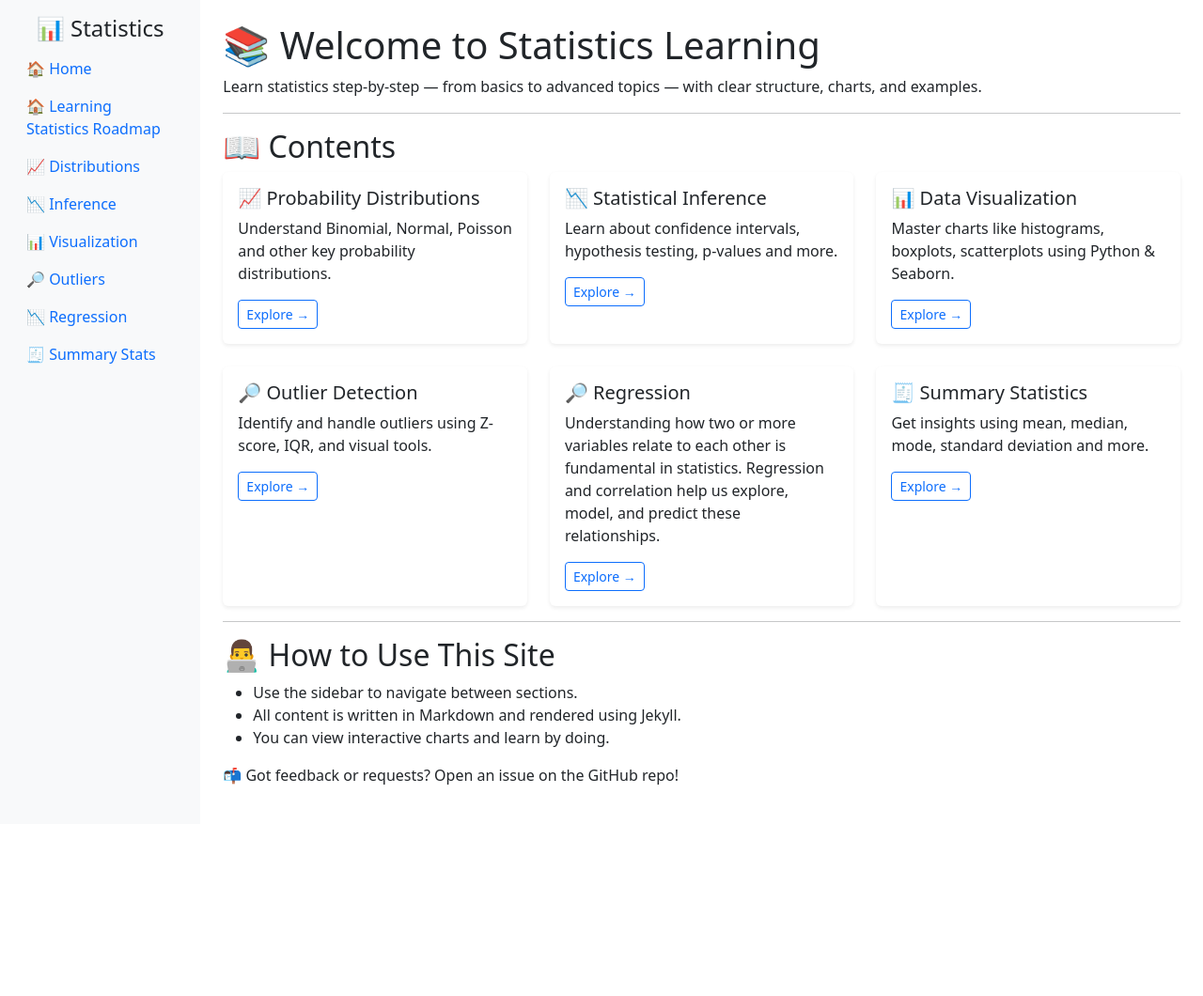
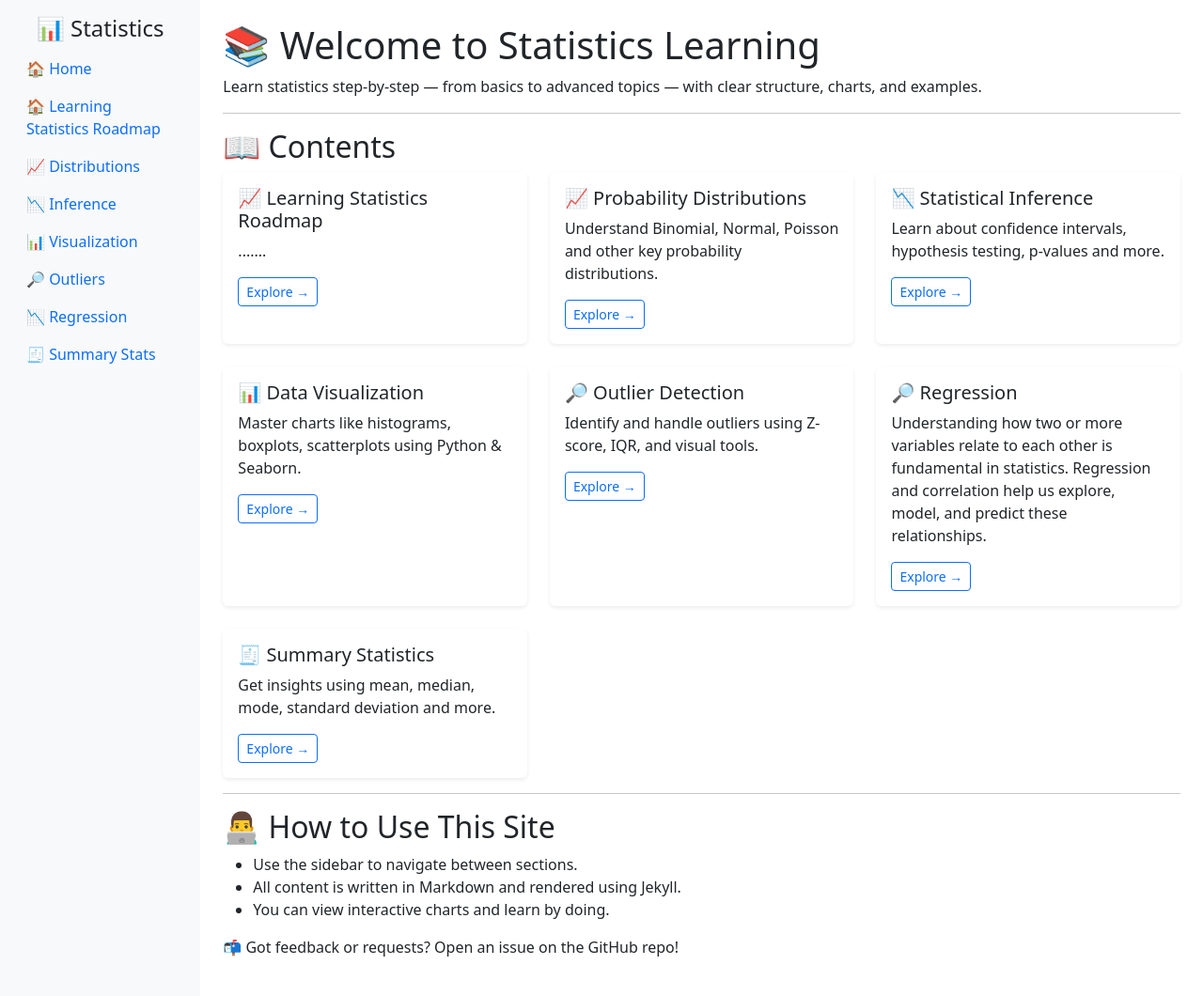
Before and after one commit to buribalkan/Statistics, a Jekyll site: the page built from index.md, in a window 1280 px wide. Shown: the whole page at 94% size. Built offline with Jekyll 4.4.1, drawn with Linux system fonts in a browser that asks for light colours; before the commit the page ends 900 px from its top, so only the background shows below that.

Commit message:
Update index.md

```diff
--- a/index.md
+++ b/index.md
@@ -12,7 +12,15 @@
 ## 📖 Contents
 
 <div class="row row-cols-1 row-cols-md-2 row-cols-lg-3 g-4">
-
+    <div class="col">
+    <div class="card h-100 border-0 shadow-sm">
+      <div class="card-body">
+        <h5 class="card-title">📈 Learning Statistics Roadmap</h5>
+        <p class="card-text">.......</p>
+        <a href="{{ site.baseurl }}/Learning_Statistics_Roadmap" class="btn btn-outline-primary btn-sm">Explore →</a>
+      </div>
+    </div>
+  </div>
   <div class="col">
     <div class="card h-100 border-0 shadow-sm">
       <div class="card-body">
```
